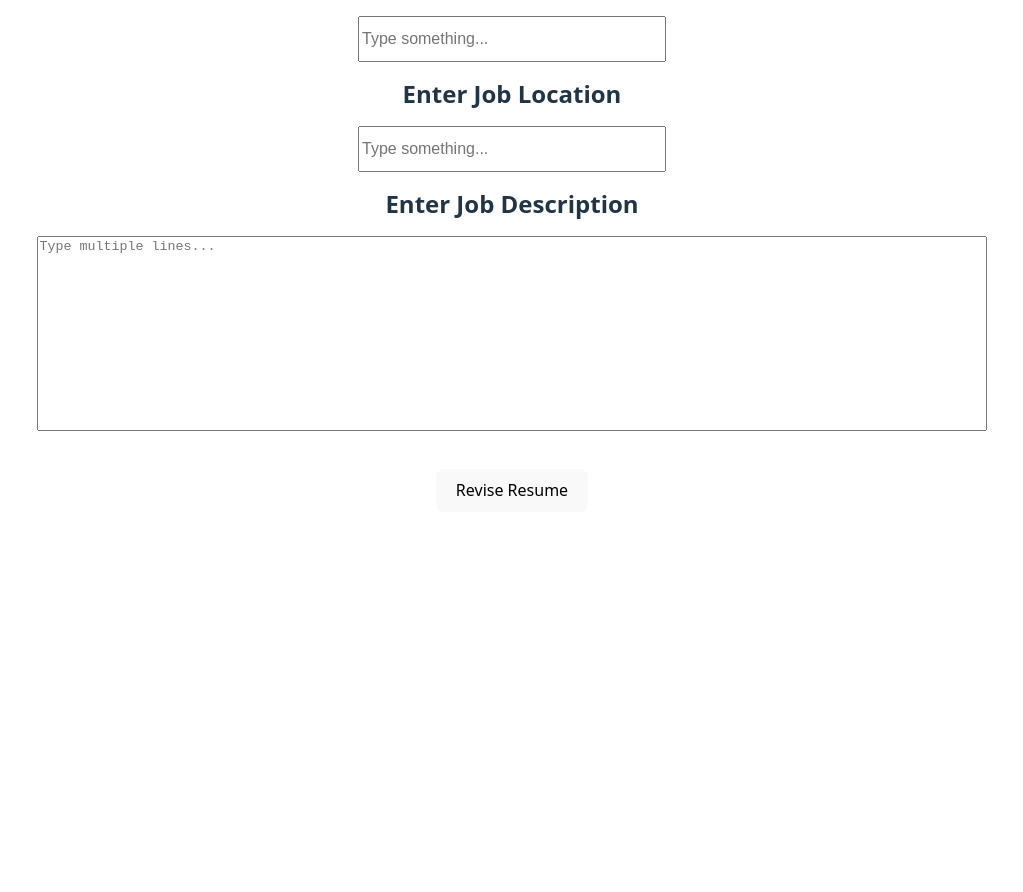
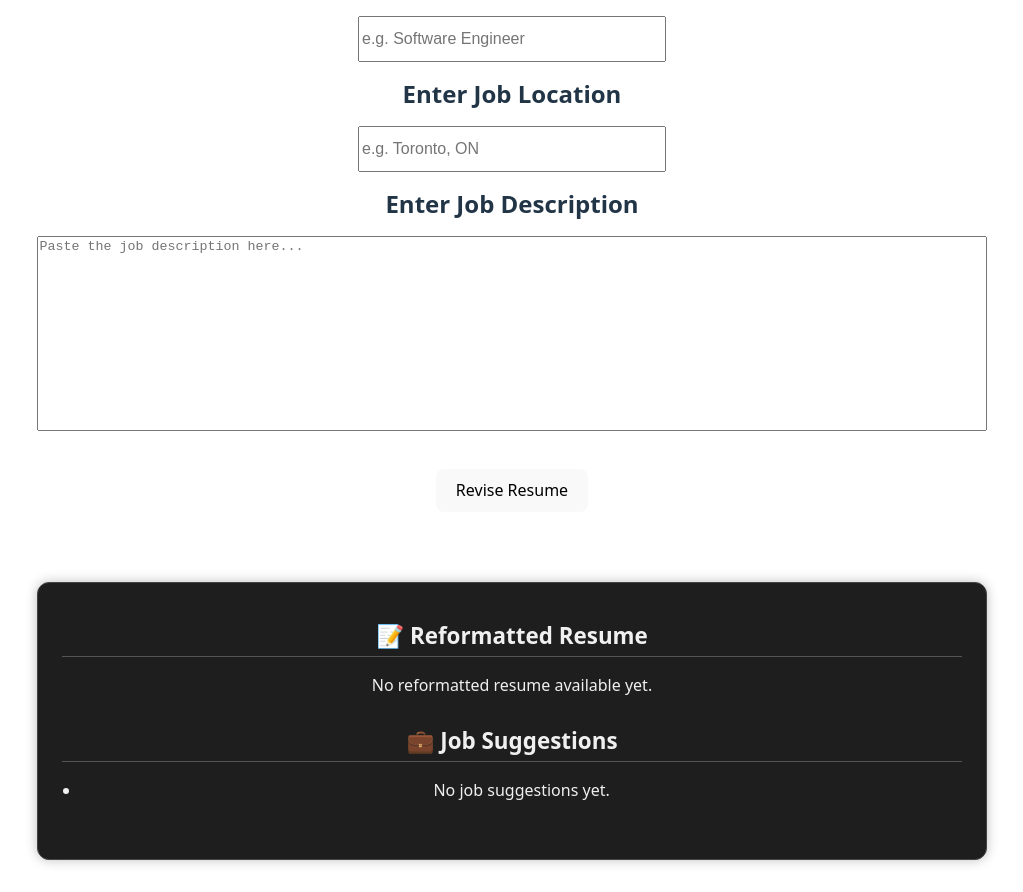
Before and after one commit to GDSC-2025-Hackathon/Resume-Refiner, a React (Vite) app in the folder resume-reviser/: page / in a window 1280 px wide. Shown: the part 265-1157 px from the top of the page, without its empty margins (128-1151 px from the left). Before the commit the page ends 847 px from the top, so only its background shows below. Built offline with nearby package versions, Linux system fonts and the light colour scheme.

Commit message:
New output changes

```diff
--- a/resume-reviser/src/App.jsx
+++ b/resume-reviser/src/App.jsx
@@ -1,92 +1,85 @@
-import { useState } from 'react'
-import reactLogo from './assets/react.svg'
-import viteLogo from '/vite.svg'
-import './App.css'
-// import OutputDisplay from './Output';
+import { useState } from 'react';
+import './App.css';
+import OutputDisplay from './Output';
 
 function App() {
-  const [count, setCount] = useState(0)
+  const [position, setPosition] = useState('');
+  const [location, setLocation] = useState('');
+  const [description, setDescription] = useState('');
 
-  const [text, setText] = useState('');
-  const [text2, setText2] = useState('');
-  const [text3, setText3] = useState('');
+  const [resumeOutput, setResumeOutput] = useState('');
+  const [jobSuggestions, setJobSuggestions] = useState([]);
 
-  const handleChange = (event) => {
-    setText(event.target.value);
-  };
-  const handleChange2 = (event) => {
-    setText2(event.target.value);
-  };
-  const handleChange3 = (event) => {
-    setText3(event.target.value);
+  const handleUpload = () => {
+    console.log('Choose file clicked');
   };
 
-  const [outputText, setOutputText] = useState('');
-  const [jobdesc, setJobdesc] = useState('');
+  const handleFileSubmit = () => {
+    console.log('Upload file clicked');
+  };
+
+  const handleRevise = () => {
+    // This simulates backend reformatted resume and job suggestions
+    const reformattedResume = `Job Title: ${position}\nLocation: ${location}\n\nJob Description:\n${description}`;
+
+    const mockJobs = [
+      'Frontend Developer at Shopify',
+      'Junior React Engineer at RBC',
+      'Web Developer Intern at TELUS Digital'
+    ];
+
+    setResumeOutput(reformattedResume);
+    setJobSuggestions(mockJobs);
+  };
 
   return (
     <>
-      <div>
-        {/*
-        <a href="https://vite.dev" target="_blank">
-          <img src={viteLogo} className="logo" alt="Vite logo" />
-        </a>
-        <a href="https://react.dev" target="_blank">
-          <img src={reactLogo} className="logo react" alt="React logo" />
-        </a> */}
-      </div>
       <h1>Resume Reviser</h1>
+
       <div className="card">
-        <button onClick>
-          Choose file
-        </button>
-
-        <button onClick>
-          Upload file
-        </button>
-
+        <button onClick={handleUpload}>Choose file</button>
+        <button onClick={handleFileSubmit}>Upload file</button>
       </div>
 
-      <h2>Enter Job Posisition</h2>
-      <input id="position"
+      <h2>Enter Job Position</h2>
+      <input
         type="text"
         style={{ width: '300px', height: '40px', fontSize: '16px' }}
-        value={text}
-        onChange={handleChange}
-        placeholder="Type something..."
+        value={position}
+        onChange={(e) => setPosition(e.target.value)}
+        placeholder="e.g. Software Engineer"
       />
 
       <h2>Enter Job Location</h2>
       <input
-      type="text2"
+        type="text"
         style={{ width: '300px', height: '40px', fontSize: '16px' }}
-      value={text2}
-      onChange={handleChange2}
-      placeholder="Type something..."
+        value={location}
+        onChange={(e) => setLocation(e.target.value)}
+        placeholder="e.g. Toronto, ON"
       />
 
       <h2>Enter Job Description</h2>
-      <div>
-
       <textarea
-        type="text3"
         rows={6}
         cols={40}
-        value={text3}
-        onChange={handleChange3}
-        placeholder="Type multiple lines..."
+        value={description}
+        onChange={(e) => setDescription(e.target.value)}
+        placeholder="Paste the job description here..."
       />
 
+      <div>
+        <button onClick={handleRevise}>Revise Resume</button>
       </div>
+
       <div>
-    <button onClick>
-          Revise Resume
-        </button>
+        <OutputDisplay
+          resumeContent={resumeOutput}
+          jobSuggestions={jobSuggestions}
+        />
       </div>
     </>
-  )
+  );
 }
 
-
-
-export default App
+export default App;
--- a/resume-reviser/src/Output.css
+++ b/resume-reviser/src/Output.css
@@ -1,22 +1,31 @@
-.output-box {
-    white-space: pre-wrap;
+.output-container {
+    margin-top: 2rem;
     padding: 1.5rem;
+    border: 1px solid #444;
+    border-radius: 12px;
     background-color: #1e1e1e;
     color: #f0f0f0;
-    border-radius: 12px;
-    margin-top: 20px;
-    border: 1px solid #444;
-    font-family: 'Segoe UI', sans-serif;
-    box-shadow: 0 0 10px rgba(0, 0, 0, 0.2);
+    box-shadow: 0 0 12px rgba(0, 0, 0, 0.25);
   }
 
-  .output-box h2 {
+  .output-section {
+    margin-bottom: 2rem;
+  }
+
+  .output-section h2 {
     margin-bottom: 1rem;
     font-size: 1.4rem;
-    color: #ffffff;
+    border-bottom: 1px solid #555;
+    padding-bottom: 0.5rem;
   }
 
-  .output-box p {
+  .output-section p,
+  .output-section li {
+    font-size: 1rem;
     line-height: 1.6;
-    font-size: 1rem;
+    white-space: pre-wrap;
   }
+
+  .output-section ul {
+    padding-left: 1.2rem;
+  }
--- a/resume-reviser/src/Output.jsx
+++ b/resume-reviser/src/Output.jsx
@@ -1,11 +1,24 @@
 import React from 'react';
 import './Output.css';
 
-const OutputDisplay = ({ content }) => {
+const OutputDisplay = ({ resumeContent, jobSuggestions }) => {
   return (
-    <div className="output-box">
-      <h2>Extracted Text</h2>
-      <p>{content || 'No content yet. Upload a file to see extracted text.'}</p>
+    <div className="output-container">
+      <div className="output-section">
+        <h2>📝 Reformatted Resume</h2>
+        <p>{resumeContent || 'No reformatted resume available yet.'}</p>
+      </div>
+
+      <div className="output-section">
+        <h2>💼 Job Suggestions</h2>
+        <ul>
+          {jobSuggestions && jobSuggestions.length > 0 ? (
+            jobSuggestions.map((job, index) => <li key={index}>{job}</li>)
+          ) : (
+            <li>No job suggestions yet.</li>
+          )}
+        </ul>
+      </div>
     </div>
   );
 };
```
Lines whose indentation alone changed are shown as unchanged.
